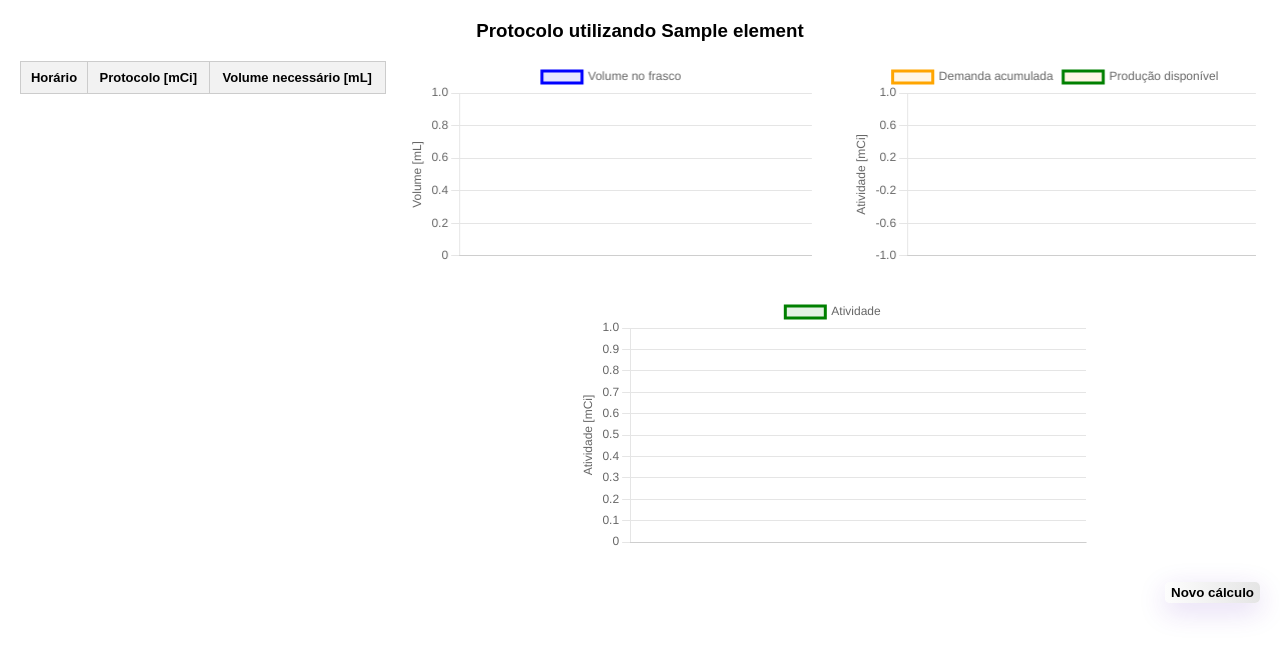
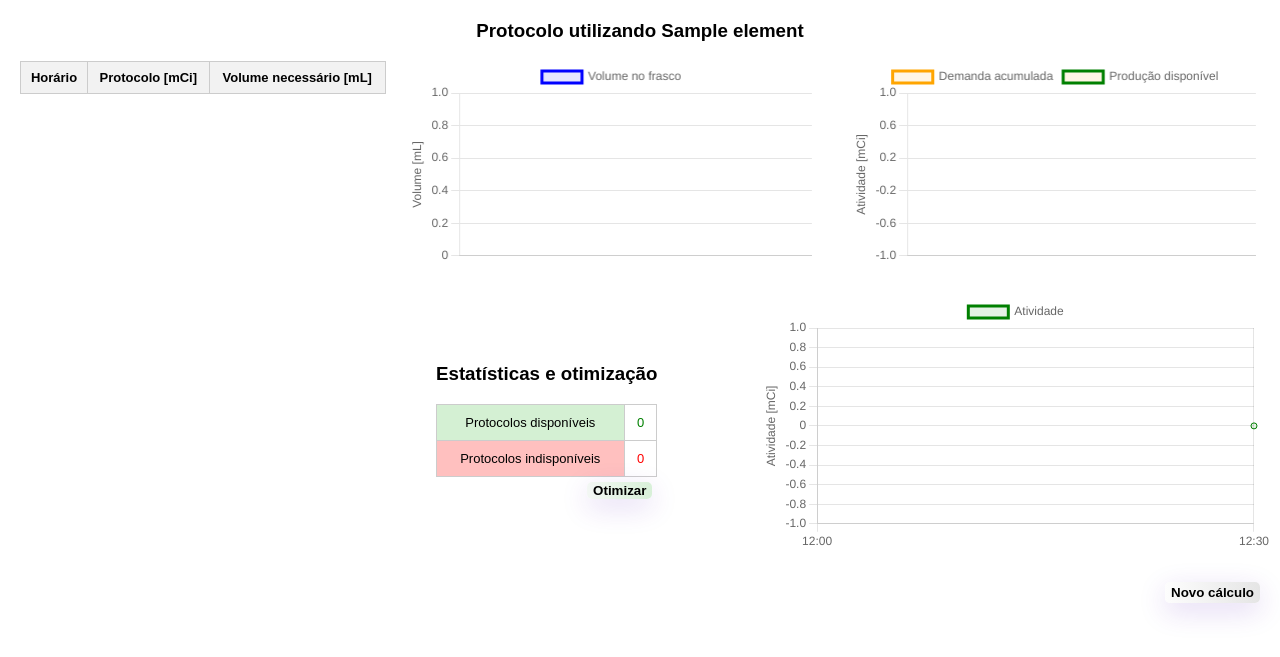
Before and after one commit to Filho-exe/medicina-nuclear, a Flask app: template templates/table.html in a window 1280 px wide. Shown: the top 657 px of the page. Run offline with Flask 3, Linux system fonts and the light colour scheme; the template is opened without the code that fills it: most values are stand-ins (such as "Sample title", 1, 10 or a date in 2020); lists and menus that the app fills with data are empty.

Commit message:
Adicionado otimizacao

```diff
--- a/main.py
+++ b/main.py
@@ -1,4 +1,4 @@
-from flask  import Flask, render_template, request
+from flask  import Flask, render_template, request, jsonify
 import random, math
 from datetime import datetime, timedelta
 
@@ -11,9 +11,9 @@ radioisotopo_json = {
         "elemento":"Tecnécio-99m",
         "meia_vida":360
     },
-    "Iodo-131":{
-        "elemento":"Iodo-131",
-        "meia_vida":11520
+    "Flúor-18":{
+        "elemento":"Flúor-18",
+        "meia_vida":110
     },
     "Rubídio-82":{
         "elemento":"Rubídio-82",
@@ -21,7 +21,6 @@ radioisotopo_json = {
     }
 }
 horario = []
-coleta=[]
 
 #===- - - - - - - - - - - - - - - - - - - - - - - - - - - - - - - - - - - - - - - - - - - - - - - - - - - - - - - - - - - - - -===#
 #// A função 'time' consiste em pegar as horas que foi realizada a eluição do radiofármaco, como também armazenar os horarios    //#
@@ -31,17 +30,16 @@ coleta=[]
 def time(data, atividade0, meia_vida):
 #===- .clear para garantir que a tabela estará limpa ao armazenar dados -===#
     horario.clear()
-    coleta.clear()
     horas = datetime.strptime('08:00','%H:%M')
     diff = (horas - datetime.strptime(f'{data}','%H:%M')).seconds/60
     while  horas < datetime.strptime('18:30','%H:%M'):
-        if horas >= datetime.strptime('12:30','%H:%M') and horas < datetime.strptime('13:00','%H:%M'):
-            horas += timedelta(minutes=30)
+        if horas >= datetime.strptime('12:00','%H:%M') and horas < datetime.strptime('13:00','%H:%M'):
+            horas += timedelta(hours=1)
         else:
             horario.append(horas.strftime('%H:%M'))
             horas += timedelta(minutes=30)
     atividade = atividade0*math.exp(-(math.log(2)/meia_vida)*diff)
-    return round(atividade,2)
+    return atividade
 
 #===- Esta são as rotas de acesso -===#
 @app.route('/', methods=['GET','POST'])
@@ -50,8 +48,55 @@ def main():
 
 @app.route('/table', methods=['GET','POST'])
 def table():
-    print('table')
     return render_template('table.html')
+#===- Rota utilizada para otimizar o protocolo -===#
+@app.route('/otimizar', methods=['GET','POST'])
+def otimizar():
+    datajson = request.get_json()
+    finalJson = {}
+    C0 = []
+    V1 = []
+    A0 = float(request.args.get("A0"))
+    V0 = int(request.args.get("V0"))
+    T12 = int(request.args.get('T12'))
+    horas = [(hora) for hora, dados in datajson.items()]
+    items = [(hora, dados[0]) for hora,dados in datajson.items()]
+    ordenado = sorted(items, key=lambda x: x[1]['protocolo'], reverse=True)
+    for j in range(len(horas)):
+        if datetime.strptime(horas[j], '%H:%M').time() < datetime.strptime('13:00', '%H:%M').time():
+            A = A0*math.exp(-(math.log(2)/T12)*30*j)
+            C0.append(round(A,2)/V0)
+        else:
+            A = A0*math.exp(-(math.log(2)/T12)*30*(j+2))
+            C0.append(round(A,2)/V0)
+    for i,(hora, item) in enumerate(ordenado):
+        if C0[i]*(V0 - sum(V1)) < item['protocolo'] and (V0-sum(V1)) > 0:
+            finalJson[horas[i]]=[{
+                'protocolo':item['protocolo'],
+                'atividade':round(C0[i]*V0,2),
+                'volume_eluido':'Nao avaliado',
+                'volume_final':round(V0 - sum(V1),1),
+                'status':False
+            }]
+
+        elif C0[i]*(V0 - sum(V1)) >item['protocolo']:
+            Ve = round(item['protocolo']/C0[i],1)
+            V1.append(Ve)
+            finalJson[horas[i]]=[{
+                'protocolo':item['protocolo'],
+                'atividade':round(C0[i]*V0,2),
+                'volume_eluido':Ve,
+                'volume_final':round(V0 - sum(V1),1),
+                'status': True
+            }]
+        elif V0 - sum(V1) <= 0:
+                finalJson[horas[i]]=[{
+                'protocolo':item['protocolo'],
+                'atividade':round(C0[i]*V0,2),
+                'volume_eluido':'Nao avaliado',
+                'volume_final':0,
+                'status':False}]
+    return jsonify(finalJson),200
 
 #===- Rota de acesso onde é feito todo a simulação -===#
 @app.route('/search', methods=['GET','POST'])
@@ -67,10 +112,14 @@ def search():
     meia_vida = radioisotopo_json[radiofarmaco]['meia_vida']
     atividade = time(data=dataColeta, atividade0=int(request.form.get('atividade')), meia_vida=meia_vida)
 #==- Aleatorizar os protocolos e definir a concentração em cada instante de tempo t -===#
-    protocolos = [random.choice((range(20,41,5))) for _ in range(20)]
+    protocolos = [random.choice((range(20,41,5))) for _ in range(len(horario))]
     for j in range(len(horario)):
-        A = atividade*math.exp(-(math.log(2)/meia_vida)*30*j)
-        concentracao.append(round(A,2)/volume)
+        if datetime.strptime(horario[j], '%H:%M').time() < datetime.strptime('13:00', '%H:%M').time():
+            A = atividade*math.exp(-(math.log(2)/meia_vida)*30*j)
+            concentracao.append(round(A,2)/volume)
+        else:
+            A = atividade*math.exp(-(math.log(2)/meia_vida)*30*(j+2))
+            concentracao.append(round(A,2)/volume)
 
 #===- - - - - - - - - - - - - - - - - - - - - - - - - - - - - - - - - - - - - - - - - - - - - - - - - - - - - - - - - - - - - - - - - - -===#
 #// coloca-se a tabela de concetracao e protocolo lado a lado, assim quando o volume no frasco, dado a concentracao, nao for o suficiente //#
@@ -80,7 +129,7 @@ def search():
         if a*(volume - sum(volume_eluido)) < b and (volume-sum(volume_eluido)) > 0:
             json_final[horario[i]]=[{
                 'protocolo':b,
-                'atividade':a*volume,
+                'atividade':round(a*volume,2),
                 'volume_eluido':'Nao avaliado',
                 'volume_final':round(volume - sum(volume_eluido),1),
                 'status':False
@@ -91,7 +140,7 @@ def search():
             volume_eluido.append(Ve)
             json_final[horario[i]]=[{
                 'protocolo':b,
-                'atividade':a*volume,
+                'atividade':round(a*volume,2),
                 'volume_eluido':Ve,
                 'volume_final':round(volume - sum(volume_eluido),1),
                 'status': True
@@ -99,7 +148,7 @@ def search():
         elif volume - sum(volume_eluido) <= 0:
                 json_final[horario[i]]=[{
                 'protocolo':b,
-                'atividade':a*volume,
+                'atividade':round(a*volume,2),
                 'volume_eluido':'Nao avaliado',
                 'volume_final':0,
                 'status':False}]
@@ -107,6 +156,8 @@ def search():
 #===- Retorna o template 'table.html' junto às variáveis necessárias para o uso no HTML e JS -===#
     return render_template('table.html', json_final=json_final,
                             _volumeInicial = request.form.get('volume'),
+                            _AtividadeInicial = round(atividade,2),
+                            _MeiaVida = meia_vida,
                             _element = radiofarmaco)
 
 
--- a/static/css/table.css
+++ b/static/css/table.css
@@ -1,6 +1,7 @@
 body {
       font-family: Arial, sans-serif;
       margin: 20px;
+      transition: all 2s ease-in-out;
     }
 
     .main {
@@ -28,7 +29,11 @@ body {
 
     .chart-center {
       width: 60%;
-      margin: 30px auto;
+      margin: 30px ;
+      display: flex;
+      justify-content: space-between;
+      gap: 20%;
+
     }
 
     table {
@@ -69,3 +74,22 @@ body {
       cursor: pointer;
       box-shadow: 0 8px 28px rgba(92, 33, 187, 0.18);
     }
+
+    button.otimizar{
+      border-radius: 5px;
+      border: 0;
+      background: linear-gradient(90deg, #f3f7f4 , #d8f0d8);
+      color: black;
+      font-weight: 600;
+      cursor: pointer;
+      box-shadow: 0 8px 28px rgba(92, 33, 187, 0.18);
+      float: right;
+      margin: 5px;
+    }
+
+    .otimizado {
+      color: green;
+      float: right;
+      display: none;
+      margin-top: 7px;
+    }
--- a/static/js/table.js
+++ b/static/js/table.js
@@ -1,5 +1,7 @@
 console.log(jsonData)
 const tbody = document.querySelector("#dataTable tbody");
+let sucessos = 0
+let falhas = 0
 for (const [hora, lista] of Object.entries(jsonData)) {
   const item = lista[0];
   //console.log(item)
@@ -7,11 +9,21 @@ for (const [hora, lista] of Object.entries(jsonData)) {
   const volume = item.volume_eluido
   //console.log(volume)
   //console.log(item.status)
-  if (item.status == false) tr.innerHTML = `<td>${hora}</td><td>${item.protocolo}</td><td style="color: red;" >Indisponível</td>`;
-  else tr.innerHTML = `<td>${hora}</td><td>${item.protocolo}</td><td>${volume}</td>`;
+  if (item.status == false) {
+    tr.innerHTML = `<td>${hora}</td><td>${item.protocolo}</td><td style="color: red;" >Indisponível</td>`;
+    falhas++
+  }
+  else {
+    tr.innerHTML = `<td>${hora}</td><td>${item.protocolo}</td><td>${volume}</td>`;
+    sucessos++
+  }
 
   tbody.appendChild(tr);
 }
+
+document.getElementById('sucesso').textContent = sucessos
+document.getElementById('falhas').textContent = falhas
+
 
 
 const labels = Object.keys(jsonData);
@@ -24,6 +36,10 @@ protocolos.forEach(protocolo => {
 });
 
 const atividade = labels.map(at => jsonData[at][0].atividade);
+const atividade2 = []
+for (let j = 0; j <= 20; j++) {
+  atividade2.push(atividadeInicial * Math.exp(-(Math.log(2) / meiaVida) * 30 * j))
+}
 let volumeFinal = [];
 volumeFinal.push(volumeInicial);
 //console.log(volumeFinal)
@@ -32,8 +48,11 @@ volumes.forEach(volume => {
   else volumeFinal.push(Math.round(volumeFinal.at(-1) - volume))
 
 });
-//console.log(volumeFinal)
-new Chart(document.getElementById('chart1'), {
+const horario = Object.keys(jsonData);
+horario.splice(8, 0, '12:00')
+horario.splice(9, 0, '12:30')
+
+let _chart1 = new Chart(document.getElementById('chart1'), {
   type: 'line',
   data: {
     labels,
@@ -58,7 +77,7 @@ new Chart(document.getElementById('chart1'), {
   }
 });
 
-new Chart(document.getElementById('chart2'), {
+let _chart2 = new Chart(document.getElementById('chart2'), {
   type: 'line',
   data: {
     labels,
@@ -90,9 +109,18 @@ new Chart(document.getElementById('chart2'), {
   }
 });
 
-new Chart(document.getElementById('chart3'), {
+let _chart3 = new Chart(document.getElementById('chart3'), {
   type: 'line',
-  data: { labels, datasets: [{ label: 'Atividade', data: atividade, borderColor: 'green', fill: true, backgroundColor: 'rgba(0,128,0,0.1)', tension: 0.3 }] },
+  data: {
+    labels: horario,
+    datasets: [{
+      label: 'Atividade',
+      data: atividade2,
+      borderColor: 'green',
+      fill: true,
+      backgroundColor: 'rgba(0,128,0,0.1)'
+    }]
+  },
   options: {
     responsive: true,
     scales: {
@@ -105,3 +133,116 @@ new Chart(document.getElementById('chart3'), {
     }
   }
 });
+
+document.getElementById('otimizar').addEventListener('click', () => {
+  const _otimizado = document.getElementById('otimizado')
+  document.getElementById('otimizar').style.display = 'none';
+  _otimizado.style.display = 'flex';
+  fetch(`/otimizar?A0=${atividadeInicial}&V0=${volumeInicial}&T12=${meiaVida}`, {
+    method: "POST",
+    headers: {
+      "Content-Type": "application/json"
+    },
+    body: JSON.stringify(jsonData)
+  })
+    .then(response => {
+      return response.json();
+    })
+    .then(data => {
+      tbody.innerHTML = '';
+      falhas = 0
+      sucessos = 0
+      console.log('otimizado', data)
+      for (const [hora, lista] of Object.entries(data)) {
+        const item = lista[0];
+        //console.log(item)
+        const tr = document.createElement("tr");
+        const volume = item.volume_eluido
+        //console.log(volume)
+        //console.log(item.status)
+        if (item.status == false) {
+          tr.innerHTML = `<td>${hora}</td><td>${item.protocolo}</td><td style="color: red;" >Indisponível</td>`;
+          falhas++
+        }
+        else {
+          tr.innerHTML = `<td>${hora}</td><td>${item.protocolo}</td><td>${volume}</td>`;
+          sucessos++
+        }
+
+        tbody.appendChild(tr);
+      }
+      document.getElementById('sucesso').textContent = sucessos
+      document.getElementById('falhas').textContent = falhas
+
+      const labels = Object.keys(data);
+      const volumes = labels.map(ve => data[ve][0].volume_eluido);
+      const protocolos = labels.map(pr => data[pr][0].protocolo);
+      let protocolo_demanda = [0]
+      protocolos.forEach(protocolo => {
+        protocolo_demanda.push(protocolo_demanda.at(-1) + protocolo)
+
+      });
+
+      _chart1.destroy()
+      _chart2.destroy()
+      _chart1 = new Chart(document.getElementById('chart1'), {
+        type: 'line',
+        data: {
+          labels,
+          datasets: [{
+            label: 'Volume no frasco',
+            data: volumeFinal,
+            borderColor: 'blue',
+            fill: true,
+            backgroundColor: 'rgba(0,0,255,0.1)'
+          }]
+        },
+        options: {
+          responsive: true,
+          scales: {
+            y: {
+              title: {
+                display: true,
+                text: 'Volume [mL]'
+              }
+            }
+          }
+        }
+      });
+
+      _chart2 = new Chart(document.getElementById('chart2'), {
+        type: 'line',
+        data: {
+          labels,
+          datasets: [{
+            label: 'Demanda acumulada',
+            data: protocolo_demanda,
+            borderColor: 'orange',
+            fill: true,
+            backgroundColor: 'rgba(255,165,0,0.1)'
+          },
+          {
+            label: 'Produção disponível',
+            data: atividade,
+            borderColor: 'green',
+            fill: true,
+            backgroundColor: 'rgba(255,165,0,0.1)'
+          }]
+        },
+        options: {
+          responsive: true,
+          scales: {
+            y: {
+              title: {
+                display: true,
+                text: 'Atividade [mCi]'
+              }
+            }
+          }
+        }
+      });
+
+    })
+    .catch(error => console.error("Erro:", error));
+
+});
--- a/templates/main.html
+++ b/templates/main.html
@@ -30,7 +30,7 @@
             <label for="radiofarmaco" class="floating">Radioisótopo</label>
             <datalist id="lista-radiofarmacos">
               <option value="Tecnécio-99m">
-              <option value="Iodo-131">
+              <option value="Flúor-18">
               <option value="Rubídio-82">
             </datalist>
           </div>
--- a/templates/table.html
+++ b/templates/table.html
@@ -37,7 +37,25 @@
           <canvas id="chart2"></canvas>
         </div>
       </div>
+
       <div class="chart-center">
+        <div style="align-content: center;">
+          <h3 style="white-space: nowrap;">Estatísticas e otimização</h3>
+        <table>
+         <tr>
+          <td style="white-space: nowrap; padding: 10px;background-color: rgba(16, 167, 8, 0.177);">Protocolos disponíveis</td>
+          <td id="sucesso" style="padding: 10px; color: green;"></td>
+         </tr>
+         <tr>
+          <td style="white-space: nowrap; padding: 10px; background-color: rgba(255, 4, 0, 0.252);">Protocolos indisponíveis</td>
+          <td id="falhas" style="padding: 10px; color: red;"></td>
+         </tr>
+        </table>
+      <button id="otimizar" type="button" class="otimizar">
+        Otimizar
+      </button>
+      <h6 id="otimizado" class="otimizado">Otimizado</h6>
+    </div>
         <canvas id="chart3"></canvas>
       </div>
       <div class="DivbtnProtocol">
@@ -51,6 +69,8 @@
   })
   const jsonData = {{ json_final | tojson}};
   const volumeInicial = {{ _volumeInicial }};
+  const atividadeInicial = {{_AtividadeInicial}}
+  const meiaVida = {{_MeiaVida}}
   </script>
   <script src="/static/js/table.js"></script>
 </body>
```
Also changed, not shown: static/js/main.js (+9 -9 lines), README.md, 1 other file.
